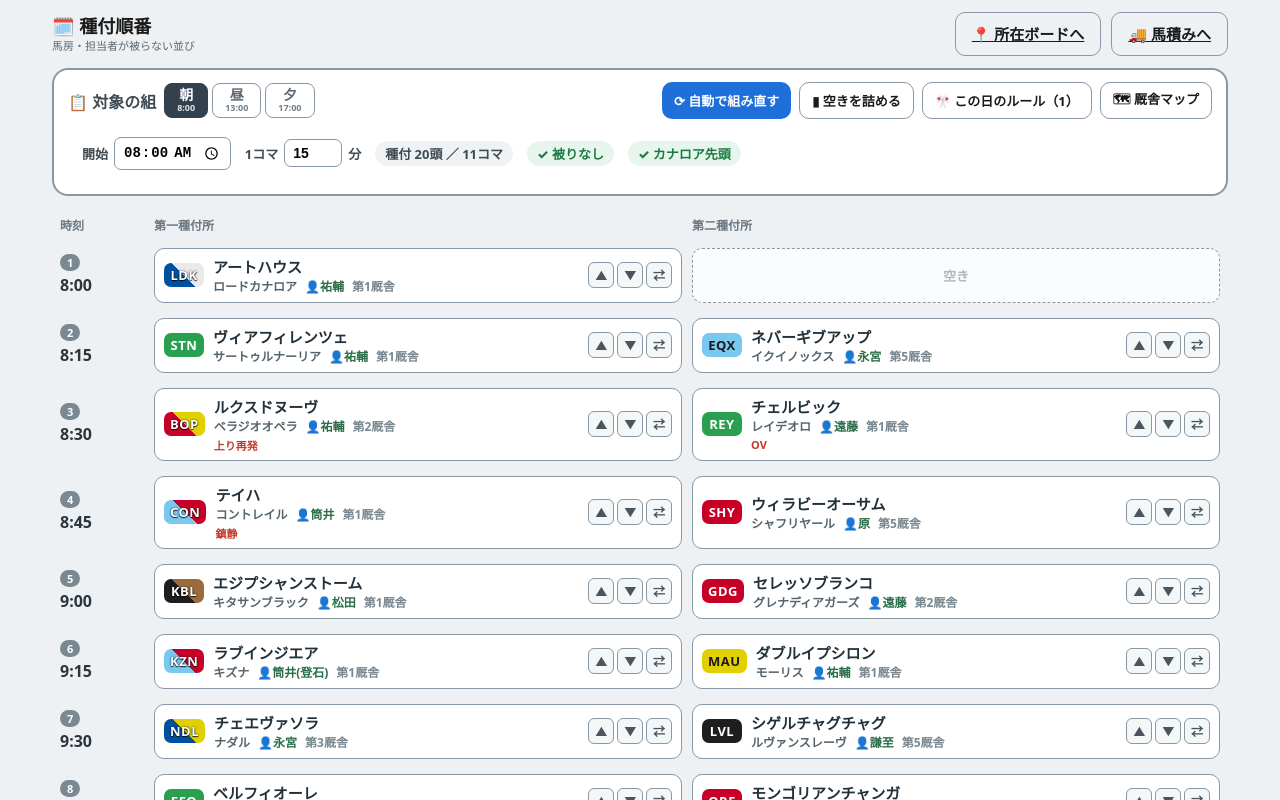
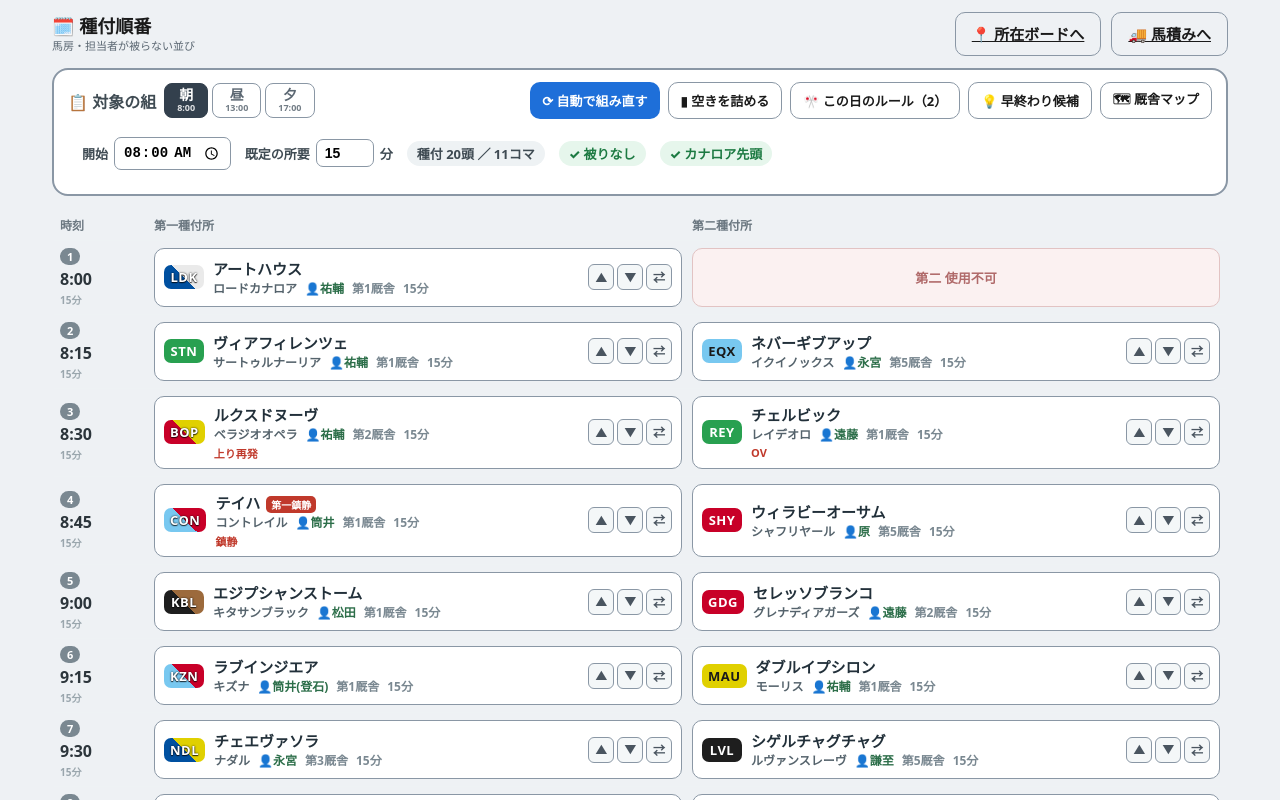
Before and after one commit to kitsunefox-code/umatsumi-yard, a Next.js app: page /schedule in a window 1280 px wide. Shown: the top 800 px of the page. Built offline with nearby package versions, Linux system fonts and the light colour scheme.

Commit message:
種付順番オプション拡充: 上り初回/鎮静→第一(マスト)・単独(第二ブロック,LDK既定)・種牡馬別所要時間・担当者連続禁止・早終わり繰り上げ候補

```diff
--- a/app/globals.css
+++ b/app/globals.css
@@ -2962,3 +2962,96 @@ button {
 .rule-tag button:hover {
   background: #b9d2ea;
 }
+
+/* 種付順番 v2：レーン固定・単独・所要・早終わり */
+.first-tag {
+  display: inline-block;
+  margin-left: 6px;
+  font-size: 10px;
+  font-weight: 800;
+  color: #fff;
+  background: #c0392b;
+  border-radius: 5px;
+  padding: 1px 5px;
+  vertical-align: middle;
+}
+.sched-dur {
+  color: #7a8891;
+  font-weight: 700;
+}
+.early-pick {
+  margin-top: 3px;
+  font-size: 11px;
+  font-weight: 700;
+  color: #1c7a42;
+  background: #eafaf0;
+  border-radius: 5px;
+  padding: 2px 6px;
+  display: inline-block;
+}
+.sched-card.empty.blocked {
+  border-style: solid;
+  border-color: #e2c3c3;
+  background: #fbf1f1;
+  color: #b06a6a;
+}
+.sched-len {
+  font-size: 10px;
+  font-weight: 700;
+  color: #9aa6ad;
+  margin-top: 2px;
+}
+.rule-solo {
+  display: inline-flex;
+  align-items: center;
+  gap: 3px;
+  font-size: 12px;
+  font-weight: 700;
+  color: #4a5560;
+  flex: 0 0 auto;
+}
+.rule-dur {
+  width: 46px;
+  padding: 4px 5px;
+  border: 1.5px solid var(--line-strong, #c7d0d6);
+  border-radius: 6px;
+  font-size: 13px;
+  font-weight: 700;
+  flex: 0 0 auto;
+}
+.rule-dur-u {
+  font-size: 11px;
+  color: #7a8891;
+}
+.rules-grooms {
+  display: flex;
+  flex-wrap: wrap;
+  align-items: center;
+  gap: 6px;
+  margin-top: 10px;
+  padding-top: 8px;
+  border-top: 1px dashed #e2e8ec;
+}
+.rules-sub {
+  font-size: 12px;
+  font-weight: 800;
+  color: #55636c;
+}
+.groom-chip {
+  display: inline-flex;
+  align-items: center;
+  gap: 4px;
+  font-size: 12px;
+  font-weight: 700;
+  color: #4a5560;
+  border: 1px solid var(--line-strong, #c7d0d6);
+  border-radius: 999px;
+  padding: 3px 9px;
+  cursor: pointer;
+  background: #fff;
+}
+.groom-chip.on {
+  background: #fdecec;
+  border-color: #e0a3a3;
+  color: #c0392b;
+}
--- a/app/schedule/page.tsx
+++ b/app/schedule/page.tsx
@@ -9,27 +9,25 @@ import {
   sireBadge,
   normCode,
 } from "@/lib/board";
-import {
-  STALLIONS,
-  BARNS,
-  stallionName,
-  groomOf,
-  barnOf,
-} from "@/lib/barns";
+import { STALLIONS, BARNS, stallionName, groomOf, barnOf } from "@/lib/barns";
 import {
   Mating,
   Round,
+  Options,
   Priority,
-  Priorities,
   PRIORITY_ORDER,
   PRIORITY_LABEL,
+  ISSUE_LABEL,
+  defaultOptions,
   autoSchedule,
-  roundConflict,
-  slotTime,
+  roundIssues,
+  startTimes,
+  roundMinutes,
+  earlyFinishPick,
+  firstOnly,
   swapLane,
   moveCard,
   trimEmpty,
-  CONFLICT_LABEL,
 } from "@/lib/schedule";
 
 const START_BY_GROUP: Record<GroupKey, string> = {
@@ -53,11 +51,11 @@ function Badge({ code }: { code: string }) {
 export default function SchedulePage() {
   const [group, setGroup] = useState<GroupKey>("朝");
   const [start, setStart] = useState("8:00");
-  const [step, setStep] = useState(15);
   const [rounds, setRounds] = useState<Round[]>([]);
   const [showMap, setShowMap] = useState(false);
   const [showRules, setShowRules] = useState(false);
-  const [priorities, setPriorities] = useState<Priorities>({ LDK: "first" });
+  const [showEarly, setShowEarly] = useState(false);
+  const [opts, setOpts] = useState<Options>(defaultOptions());
 
   const matings: Mating[] = useMemo(
     () =>
@@ -70,13 +68,13 @@ export default function SchedulePage() {
     [group]
   );
 
-  // ルール（この日）の復元
+  // オプション復元
   useEffect(() => {
     if (typeof window === "undefined") return;
-    const saved = localStorage.getItem("sched:rules");
+    const saved = localStorage.getItem("sched:opts");
     if (saved) {
       try {
-        setPriorities(JSON.parse(saved));
+        setOpts({ ...defaultOptions(), ...JSON.parse(saved) });
       } catch {}
     }
   }, []);
@@ -94,42 +92,75 @@ export default function SchedulePage() {
         } catch {}
       }
     }
-    if (!restored) setRounds(autoSchedule(matings, priorities));
+    if (!restored) setRounds(autoSchedule(matings, opts));
     // eslint-disable-next-line react-hooks/exhaustive-deps
   }, [group]);
 
-  // 保存
+  // コマ保存
   useEffect(() => {
     if (typeof window !== "undefined" && rounds.length)
       localStorage.setItem("sched:" + group, JSON.stringify(rounds));
   }, [rounds, group]);
 
-  // ルール変更：保存して即組み直す（手動調整はリセット）
-  function setPriority(code: string, p: Priority | "") {
-    const next: Priorities = { ...priorities };
-    if (p) next[code] = p;
-    else delete next[code];
-    setPriorities(next);
+  // オプション変更→保存＆即組み直し
+  function applyOpts(next: Options) {
+    setOpts(next);
     if (typeof window !== "undefined")
-      localStorage.setItem("sched:rules", JSON.stringify(next));
+      localStorage.setItem("sched:opts", JSON.stringify(next));
     setRounds(autoSchedule(matings, next));
   }
+  function setPriority(code: string, p: Priority | "") {
+    const pr = { ...opts.priorities };
+    if (p) pr[code] = p;
+    else delete pr[code];
+    applyOpts({ ...opts, priorities: pr });
+  }
+  function toggleSolo(code: string) {
+    const has = opts.solo.includes(code);
+    applyOpts({
+      ...opts,
+      solo: has ? opts.solo.filter((c) => c !== code) : [...opts.solo, code],
+    });
+  }
+  function setDuration(code: string, min: number | null) {
+    const d = { ...opts.durations };
+    if (min && min > 0) d[code] = min;
+    else delete d[code];
+    applyOpts({ ...opts, durations: d });
+  }
+  function toggleGroom(g: string) {
+    const has = opts.noConsecGrooms.includes(g);
+    applyOpts({
+      ...opts,
+      noConsecGrooms: has
+        ? opts.noConsecGrooms.filter((x) => x !== g)
+        : [...opts.noConsecGrooms, g],
+    });
+  }
 
-  const conflicts = rounds.filter((r) => roundConflict(r)).length;
-  const scheduled = rounds.reduce(
-    (n, r) => n + (r.a ? 1 : 0) + (r.b ? 1 : 0),
-    0
-  );
+  function rebuild() {
+    setRounds(autoSchedule(matings, opts));
+  }
+
+  const times = useMemo(() => startTimes(rounds, start, opts), [rounds, start, opts]);
+  const issuesByRound = useMemo(() => {
+    let prev: string[] = [];
+    return rounds.map((r) => {
+      const iss = roundIssues(r, prev, opts);
+      prev = [r.a, r.b]
+        .filter(Boolean)
+        .map((m) => groomOf((m as Mating).sireCode));
+      return iss;
+    });
+  }, [rounds, opts]);
+  const badRounds = issuesByRound.filter((x) => x.length).length;
+  const scheduled = rounds.reduce((n, r) => n + (r.a ? 1 : 0) + (r.b ? 1 : 0), 0);
   const ldkFirst =
     rounds.length > 0 &&
     (normCode(rounds[0].a?.sireCode || "") === "LDK" ||
       normCode(rounds[0].b?.sireCode || "") === "LDK");
 
-  function rebuild() {
-    setRounds(autoSchedule(matings, priorities));
-  }
-
-  // この組に出てくる種牡馬（重複なし）
+  // この組に出てくる種牡馬・担当者
   const groupCodes = useMemo(() => {
     const seen: string[] = [];
     for (const m of matings) {
@@ -138,24 +169,44 @@ export default function SchedulePage() {
     }
     return seen;
   }, [matings]);
-  const ruleCount = groupCodes.filter((c) => priorities[c]).length;
+  const groupGrooms = useMemo(() => {
+    const seen: string[] = [];
+    for (const c of groupCodes) {
+      const g = groomOf(c);
+      if (g && !seen.includes(g)) seen.push(g);
+    }
+    return seen.sort();
+  }, [groupCodes]);
+  const ruleCount =
+    groupCodes.filter((c) => opts.priorities[c]).length +
+    opts.solo.length +
+    Object.keys(opts.durations).length +
+    opts.noConsecGrooms.length;
 
-  function Card({
-    m,
-    i,
-    lane,
-  }: {
-    m?: Mating;
-    i: number;
-    lane: "a" | "b";
-  }) {
-    if (!m) return <div className="sched-card empty">空き</div>;
+  function Card({ m, i, lane }: { m?: Mating; i: number; lane: "a" | "b" }) {
+    // 単独コマの第二レーンは使用不可表示
+    if (!m) {
+      const solo =
+        lane === "b" &&
+        rounds[i].a &&
+        opts.solo.includes(normCode(rounds[i].a!.sireCode));
+      return (
+        <div className={`sched-card empty${solo ? " blocked" : ""}`}>
+          {solo ? "第二 使用不可" : "空き"}
+        </div>
+      );
+    }
+    const fo = firstOnly(m);
+    const early = showEarly ? earlyFinishPick(rounds, i, lane, opts) : null;
     return (
       <div className="sched-card">
         <div className="sched-card-main">
           <Badge code={m.sireCode} />
           <div className="sched-card-txt">
-            <div className="sched-mare">{m.mareName || "（牝馬未定）"}</div>
+            <div className="sched-mare">
+              {m.mareName || "（牝馬未定）"}
+              {fo && <span className="first-tag">第一{fo}</span>}
+            </div>
             <div className="sched-sire">
               {stallionName(m.sireCode)}
               {groomOf(m.sireCode) && (
@@ -164,21 +215,24 @@ export default function SchedulePage() {
               {barnOf(m.sireCode) && (
                 <span className="sched-barn">{barnOf(m.sireCode)}</span>
               )}
+              <span className="sched-dur">
+                {opts.durations[normCode(m.sireCode)] || opts.defaultDur}分
+              </span>
             </div>
             {m.note && <div className="sched-note">{m.note}</div>}
+            {early && (
+              <div className="early-pick">
+                💡早く終わったら→{early.mareName || stallionName(early.sireCode)}
+                （{normCode(early.sireCode)}）
+              </div>
+            )}
           </div>
         </div>
         <div className="sched-ops">
-          <button
-            title="1つ上へ"
-            onClick={() => setRounds(moveCard(rounds, i, lane, -1))}
-          >
+          <button title="1つ上へ" onClick={() => setRounds(moveCard(rounds, i, lane, -1))}>
             ▲
           </button>
-          <button
-            title="1つ下へ"
-            onClick={() => setRounds(moveCard(rounds, i, lane, 1))}
-          >
+          <button title="1つ下へ" onClick={() => setRounds(moveCard(rounds, i, lane, 1))}>
             ▼
           </button>
           <button title="左右入替" onClick={() => setRounds(swapLane(rounds, i))}>
@@ -239,6 +293,12 @@ export default function SchedulePage() {
               🎌 この日のルール{ruleCount ? `（${ruleCount}）` : ""}
             </button>
             <button
+              className={`btn btn-sm ${showEarly ? "btn-primary" : "btn-ghost"}`}
+              onClick={() => setShowEarly((v) => !v)}
+            >
+              💡 早終わり候補
+            </button>
+            <button
               className="btn btn-ghost btn-sm"
               onClick={() => setShowMap((v) => !v)}
             >
@@ -256,21 +316,26 @@ export default function SchedulePage() {
             />
           </label>
           <label>
-            1コマ
+            既定の所要
             <input
               type="number"
               min={1}
               max={90}
-              value={step}
-              onChange={(e) => setStep(Math.max(1, Number(e.target.value) || 1))}
+              value={opts.defaultDur}
+              onChange={(e) =>
+                applyOpts({
+                  ...opts,
+                  defaultDur: Math.max(1, Number(e.target.value) || 1),
+                })
+              }
             />
             分
           </label>
           <span className="sched-stat">
             種付 {scheduled}頭 ／ {rounds.length}コマ
           </span>
-          <span className={`sched-stat ${conflicts ? "bad" : "ok"}`}>
-            {conflicts ? `⚠ 被り ${conflicts}件` : "✓ 被りなし"}
+          <span className={`sched-stat ${badRounds ? "bad" : "ok"}`}>
+            {badRounds ? `⚠ 要確認 ${badRounds}コマ` : "✓ 被りなし"}
           </span>
           <span className={`sched-stat ${ldkFirst ? "ok" : "bad"}`}>
             {ldkFirst ? "✓ カナロア先頭" : "⚠ カナロア先頭でない"}
@@ -278,22 +343,30 @@ export default function SchedulePage() {
         </div>
       </section>
 
-      {/* この日のルール（早め・最後など） */}
+      {/* この日のルール */}
       {showRules && (
         <section className="rules-panel">
           <div className="rules-hint">
-            種牡馬ごとに「最初・早め・遅め・最後」を設定すると、その順で自動提案します。変更すると即組み直します（手動調整はリセット）。
+            種牡馬ごとに <b>順番</b>・<b>単独（第二を使わない）</b>・<b>所要（分）</b> を設定できます。
+            変更すると即組み直します（手動調整はリセット）。※上り初回・鎮静は自動で第一に固定。
           </div>
           <div className="rules-grid">
             {groupCodes.map((c) => (
-              <div className={`rule-row${priorities[c] ? " set" : ""}`} key={c}>
+              <div
+                className={`rule-row${
+                  opts.priorities[c] ||
+                  opts.solo.includes(c) ||
+                  opts.durations[c]
+                    ? " set"
+                    : ""
+                }`}
+                key={c}
+              >
                 <Badge code={c} />
                 <span className="rule-name">{stallionName(c)}</span>
                 <select
-                  value={priorities[c] || ""}
-                  onChange={(e) =>
-                    setPriority(c, e.target.value as Priority | "")
-                  }
+                  value={opts.priorities[c] || ""}
+                  onChange={(e) => setPriority(c, e.target.value as Priority | "")}
                 >
                   <option value="">普通</option>
                   {PRIORITY_ORDER.map((p) => (
@@ -302,21 +375,48 @@ export default function SchedulePage() {
                     </option>
                   ))}
                 </select>
+                <label className="rule-solo" title="種付中は第二を使わない">
+                  <input
+                    type="checkbox"
+                    checked={opts.solo.includes(c)}
+                    onChange={() => toggleSolo(c)}
+                  />
+                  単独
+                </label>
+                <input
+                  className="rule-dur"
+                  type="number"
+                  min={1}
+                  max={90}
+                  placeholder={String(opts.defaultDur)}
+                  value={opts.durations[c] || ""}
+                  onChange={(e) =>
+                    setDuration(c, e.target.value ? Number(e.target.value) : null)
+                  }
+                />
+                <span className="rule-dur-u">分</span>
               </div>
             ))}
           </div>
-          {ruleCount > 0 && (
-            <div className="rules-tags">
-              {groupCodes
-                .filter((c) => priorities[c])
-                .map((c) => (
-                  <span className="rule-tag" key={c}>
-                    {stallionName(c)}＝{PRIORITY_LABEL[priorities[c]!]}
-                    <button onClick={() => setPriority(c, "")}>✕</button>
-                  </span>
-                ))}
-            </div>
-          )}
+          <div className="rules-grooms">
+            <span className="rules-sub">連続で入れない担当者：</span>
+            {groupGrooms.map((g) => (
+              <label
+                key={g}
+                className={`groom-chip${
+                  opts.noConsecGrooms.includes(g) ? " on" : ""
+                }`}
+              >
+                <input
+                  type="checkbox"
+                  checked={opts.noConsecGrooms.includes(g)}
+                  onChange={() => toggleGroom(g)}
+                />
+                {g}
+              </label>
+            ))}
+            {groupGrooms.length === 0 && <span className="rules-sub">—</span>}
+          </div>
         </section>
       )}
 
@@ -371,17 +471,20 @@ export default function SchedulePage() {
           <span>第二種付所</span>
         </div>
         {rounds.map((r, i) => {
-          const conf = roundConflict(r);
+          const iss = issuesByRound[i];
           return (
-            <div className={`sched-round${conf ? " bad" : ""}`} key={i}>
+            <div className={`sched-round${iss.length ? " bad" : ""}`} key={i}>
               <div className="sched-time">
                 <span className="sched-no">{i + 1}</span>
-                {slotTime(start, step, i)}
+                {times[i]}
+                <span className="sched-len">{roundMinutes(r, opts)}分</span>
               </div>
               <Card m={r.a} i={i} lane="a" />
               <Card m={r.b} i={i} lane="b" />
-              {conf && (
-                <div className="sched-warn">⚠ {CONFLICT_LABEL[conf]}</div>
+              {iss.length > 0 && (
+                <div className="sched-warn">
+                  ⚠ {iss.map((x) => ISSUE_LABEL[x]).join("・")}
+                </div>
               )}
             </div>
           );
--- a/lib/schedule.ts
+++ b/lib/schedule.ts
@@ -1,6 +1,6 @@
-// 種付順番の自動組み立て・検証
-import { normCode } from "./board";
-import { concurrentConflict } from "./barns";
+// 種付順番の自動組み立て・検証（この日のルール／オプション対応）
+import { normCode, noteKind } from "./board";
+import { concurrentConflict, groomOf } from "./barns";
 
 export type Mating = {
   id: string;
@@ -8,22 +8,14 @@ export type Mating = {
   sireCode: string;
   note?: string;
 };
-// 1コマ（同時に第一・第二種付所で最大2頭）
-export type Round = { a?: Mating; b?: Mating };
-export type ConflictKind = "same" | "groom" | "stall";
-
-export function roundConflict(r: Round): ConflictKind | null {
-  if (r.a && r.b) return concurrentConflict(r.a.sireCode, r.b.sireCode);
-  return null;
+// 第一種付所が必須か（上り初回・鎮静はマストで第一）
+export function firstOnly(m: Mating): "" | "上り" | "鎮静" {
+  const k = noteKind(m.note);
+  if (k === "sedate") return "鎮静";
+  if (k === "agari") return "上り";
+  return "";
 }
 
-export const CONFLICT_LABEL: Record<ConflictKind, string> = {
-  same: "同じ種牡馬",
-  groom: "担当者が同じ",
-  stall: "馬房が隣・正面・斜め",
-};
-
-// その日ごとのルール：種牡馬コード→優先度
 export type Priority = "first" | "early" | "late" | "last";
 export type Priorities = Record<string, Priority>;
 export const PRIORITY_ORDER: Priority[] = ["first", "early", "late", "last"];
@@ -33,68 +25,190 @@ export const PRIORITY_LABEL: Record<Priority, string> = {
   late: "遅め",
   last: "最後",
 };
+
+// この日のオプション一式
+export type Options = {
+  priorities: Priorities;
+  solo: string[]; // 単独（同時に第二を使わない）種牡馬コード
+  noConsecGrooms: string[]; // 連続コマで入れない担当者
+  durations: Record<string, number>; // 種牡馬コード→平均所要（分）
+  defaultDur: number; // 既定の所要（分）
+};
+export function defaultOptions(): Options {
+  return {
+    priorities: { LDK: "first" },
+    solo: ["LDK"],
+    noConsecGrooms: [],
+    durations: {},
+    defaultDur: 15,
+  };
+}
+
+// 1コマ（第一・第二種付所で最大2頭。a=第一 / b=第二）
+export type Round = { a?: Mating; b?: Mating };
+
+export type Issue = "same" | "groom" | "stall" | "first2" | "lane" | "solo" | "consec";
+export const ISSUE_LABEL: Record<Issue, string> = {
+  same: "同じ種牡馬",
+  groom: "担当者が同じ",
+  stall: "馬房が隣・正面・斜め",
+  first2: "上り/鎮静が2頭（第一は1頭）",
+  lane: "上り/鎮静は第一に",
+  solo: "単独のはずが2頭",
+  consec: "担当者が連続",
+};
+
 function rankOf(code: string, pri: Priorities): number {
   const p = pri[normCode(code)];
   if (p === "first") return 0;
   if (p === "early") return 1;
   if (p === "late") return 3;
   if (p === "last") return 4;
-  return 2; // 普通
+  return 2;
 }
 
-// 自動で被らない順番を組む。priorities で早め/最後などを反映、firstCode を最優先で先頭に。
-export function autoSchedule(
-  matings: Mating[],
-  priorities: Priorities = {},
-  firstCode = "LDK"
-): Round[] {
-  const fc = normCode(firstCode);
-  const rk = (m: Mating) => rankOf(m.sireCode, priorities);
-  // 各種付の「同時に組めない相手の数」＝難易度
+const isSolo = (m: Mating, o: Options) => o.solo.includes(normCode(m.sireCode));
+const nf = (m: Mating) => !!firstOnly(m);
+
+// 1コマの問題点（prevGrooms=直前コマの担当者一覧）
+export function roundIssues(
+  r: Round,
+  prevGrooms: string[],
+  o: Options
+): Issue[] {
+  const out: Issue[] = [];
+  const { a, b } = r;
+  if (a && b) {
+    const c = concurrentConflict(a.sireCode, b.sireCode);
+    if (c) out.push(c);
+    if (nf(a) && nf(b)) out.push("first2");
+    else if (nf(b)) out.push("lane"); // 第一必須が第二に入っている
+    if (isSolo(a, o) || isSolo(b, o)) out.push("solo");
+  }
+  const grooms = [a, b].filter(Boolean).map((m) => groomOf((m as Mating).sireCode));
+  for (const g of grooms)
+    if (g && o.noConsecGrooms.includes(g) && prevGrooms.includes(g)) {
+      out.push("consec");
+      break;
+    }
+  return out;
+}
+
+function pickPartner(
+  pool: Mating[],
+  used: Set<string>,
+  i: number,
+  a: Mating,
+  o: Options,
+  prevGrooms: string[],
+  avoidConsec: boolean
+): Mating | undefined {
+  const rankA = rankOf(a.sireCode, o.priorities);
+  for (let j = i + 1; j < pool.length; j++) {
+    const c = pool[j];
+    if (used.has(c.id)) continue;
+    if (rankOf(c.sireCode, o.priorities) > rankA + 1) break; // 優先度が離れすぎ
+    if (concurrentConflict(a.sireCode, c.sireCode) !== null) continue;
+    if (nf(a) && nf(c)) continue; // 第一は1頭まで
+    if (isSolo(a, o) || isSolo(c, o)) continue;
+    if (avoidConsec) {
+      const gs = [groomOf(a.sireCode), groomOf(c.sireCode)];
+      if (gs.some((g) => g && o.noConsecGrooms.includes(g) && prevGrooms.includes(g)))
+        continue;
+    }
+    return c;
+  }
+  return undefined;
+}
+
+// 自動で被らない順番を組む
+export function autoSchedule(matings: Mating[], o: Options): Round[] {
+  const fc = "LDK";
+  const rk = (m: Mating) => rankOf(m.sireCode, o.priorities);
   const deg: Record<string, number> = {};
-  for (const m of matings) {
+  for (const m of matings)
     deg[m.id] = matings.filter(
       (x) => x.id !== m.id && concurrentConflict(m.sireCode, x.sireCode) !== null
     ).length;
-  }
   const pool = [...matings].sort((x, y) => {
-    const rr = rk(x) - rk(y); // 優先度（最初→最後）
+    const rr = rk(x) - rk(y);
     if (rr) return rr;
     const fx = normCode(x.sireCode) === fc ? 1 : 0;
     const fy = normCode(y.sireCode) === fc ? 1 : 0;
-    if (fx !== fy) return fy - fx; // 同順位なら firstCode を先頭へ
-    return deg[y.id] - deg[x.id]; // 難しい（被りやすい）ものを先に
+    if (fx !== fy) return fy - fx;
+    return deg[y.id] - deg[x.id];
   });
   const rounds: Round[] = [];
   const used = new Set<string>();
+  let prevGrooms: string[] = [];
   for (let i = 0; i < pool.length; i++) {
     const a = pool[i];
     if (used.has(a.id)) continue;
     used.add(a.id);
-    let b: Mating | undefined;
-    for (let j = i + 1; j < pool.length; j++) {
-      const cand = pool[j];
-      if (used.has(cand.id)) continue;
-      // pool は優先度順。相方は同順位か1つ隣まで（早めの馬に最後の馬を繰り上げない）
-      if (rk(cand) > rk(a) + 1) break;
-      if (concurrentConflict(a.sireCode, cand.sireCode) === null) {
-        b = cand;
-        used.add(cand.id);
-        break;
-      }
+    if (isSolo(a, o)) {
+      rounds.push({ a });
+      prevGrooms = [groomOf(a.sireCode)];
+      continue;
     }
-    rounds.push({ a, b });
+    let b = pickPartner(pool, used, i, a, o, prevGrooms, true);
+    if (!b) b = pickPartner(pool, used, i, a, o, prevGrooms, false);
+    if (b) used.add(b.id);
+    let ra = a;
+    let rb = b;
+    if (b && nf(b) && !nf(a)) {
+      ra = b;
+      rb = a;
+    } // 上り/鎮静を第一（a）へ
+    rounds.push({ a: ra, b: rb });
+    prevGrooms = [ra, rb].filter(Boolean).map((m) => groomOf((m as Mating).sireCode));
   }
   return rounds;
 }
 
-// 開始時刻＋コマ時間からコマの時刻
-export function slotTime(start: string, stepMin: number, idx: number): string {
-  const [h, m] = (start || "8:00").split(":").map((n) => parseInt(n, 10) || 0);
-  const total = h * 60 + m + idx * stepMin;
+// 1コマの所要（分）＝2頭の長い方
+export function roundMinutes(r: Round, o: Options): number {
+  const d = (m?: Mating) =>
+    m ? o.durations[normCode(m.sireCode)] || o.defaultDur : 0;
+  return Math.max(d(r.a), d(r.b), 1);
+}
+function fmt(total: number): string {
   const hh = Math.floor(total / 60) % 24;
   const mm = ((total % 60) + 60) % 60;
   return `${hh}:${String(mm).padStart(2, "0")}`;
+}
+// 各コマの開始時刻（所要を積み上げ）
+export function startTimes(rounds: Round[], start: string, o: Options): string[] {
+  const [h, m] = (start || "8:00").split(":").map((n) => parseInt(n, 10) || 0);
+  let t = h * 60 + m;
+  const out: string[] = [];
+  for (const r of rounds) {
+    out.push(fmt(t));
+    t += roundMinutes(r, o);
+  }
+  return out;
+}
+
+// 「この馬が早く終わったら次はこれ」＝残りコマから繰り上げ候補
+export function earlyFinishPick(
+  rounds: Round[],
+  i: number,
+  lane: "a" | "b",
+  o: Options
+): Mating | null {
+  const other = lane === "a" ? rounds[i].b : rounds[i].a;
+  for (let j = i + 1; j < rounds.length; j++) {
+    for (const ln of ["a", "b"] as const) {
+      const cand = rounds[j][ln];
+      if (!cand) continue;
+      if (other) {
+        if (concurrentConflict(cand.sireCode, other.sireCode) !== null) continue;
+        if (nf(cand) && nf(other)) continue;
+        if (isSolo(cand, o) || isSolo(other, o)) continue;
+      } else if (isSolo(cand, o)) continue;
+      return cand;
+    }
+  }
+  return null;
 }
 
 // 手動操作
@@ -119,7 +233,6 @@ export function moveCard(
   next[j][lane] = t;
   return next;
 }
-// 末尾の空コマを削除
 export function trimEmpty(rounds: Round[]): Round[] {
   const out = rounds.filter((r) => r.a || r.b);
   return out.length ? out : [{}];
```
